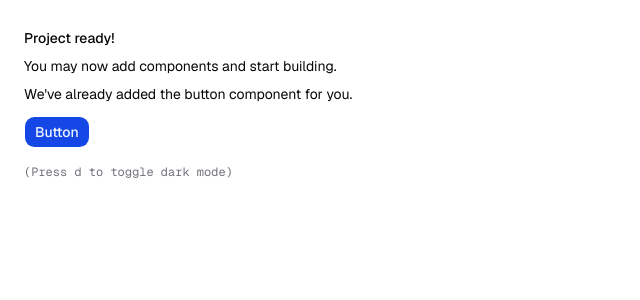
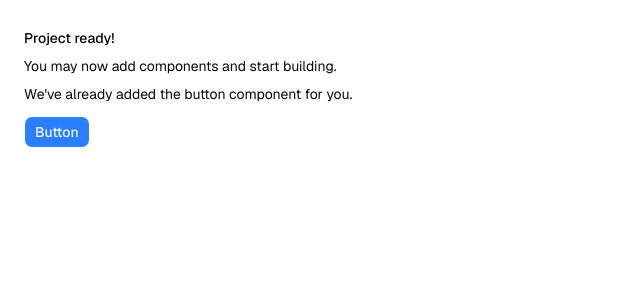
Before and after one commit to uw-datasci/estimathon-v2, a Next.js app in the folder apps/web/: page / in a window 1280 px wide. Shown: the top 300 px of the page, without its empty margins (0-640 px from the left). Built offline with nearby package versions, Linux system fonts and the light colour scheme.

Commit message:
light theme forced

```diff
--- a/apps/web/app/layout.tsx
+++ b/apps/web/app/layout.tsx
@@ -24,7 +24,7 @@ export default function RootLayout({
       lang="en"
       suppressHydrationWarning
       className={cn(
-        "antialiased",
+        "light antialiased",
         fontMono.variable,
         "font-sans",
         fontSans.variable
--- a/apps/web/app/page.tsx
+++ b/apps/web/app/page.tsx
@@ -10,9 +10,6 @@ export default function Page() {
           <p>We&apos;ve already added the button component for you.</p>
           <Button className="mt-2">Button</Button>
         </div>
-        <div className="text-muted-foreground font-mono text-xs">
-          (Press <kbd>d</kbd> to toggle dark mode)
-        </div>
       </div>
     </div>
   )
--- a/apps/web/components/theme-provider.tsx
+++ b/apps/web/components/theme-provider.tsx
@@ -1,61 +1,21 @@
 "use client"
 
-import { ComponentProps, useEffect } from "react"
-import { ThemeProvider as NextThemesProvider, useTheme } from "next-themes"
+import { ComponentProps } from "react"
+import { ThemeProvider as NextThemesProvider } from "next-themes"
 
-function ThemeProvider({
+export function ThemeProvider({
   children,
   ...props
 }: Readonly<ComponentProps<typeof NextThemesProvider>>) {
   return (
     <NextThemesProvider
       attribute="class"
-      defaultTheme="system"
-      enableSystem
+      forcedTheme="light"
+      enableSystem={false}
       disableTransitionOnChange
       {...props}
     >
-      <ThemeHotkey />
       {children}
     </NextThemesProvider>
   )
 }
-
-function isTypingTarget(target: EventTarget | null) {
-  if (!(target instanceof HTMLElement)) return false
-
-  return (
-    target.isContentEditable ||
-    target.tagName === "INPUT" ||
-    target.tagName === "TEXTAREA" ||
-    target.tagName === "SELECT"
-  )
-}
-
-function ThemeHotkey() {
-  const { resolvedTheme, setTheme } = useTheme()
-
-  useEffect(() => {
-    function onKeyDown(event: KeyboardEvent) {
-      if (event.defaultPrevented || event.repeat) return
-
-      if (event.metaKey || event.ctrlKey || event.altKey) return
-
-      if (event.key.toLowerCase() !== "d") return
-
-      if (isTypingTarget(event.target)) return
-
-      setTheme(resolvedTheme === "dark" ? "light" : "dark")
-    }
-
-    globalThis.addEventListener("keydown", onKeyDown)
-
-    return () => {
-      globalThis.removeEventListener("keydown", onKeyDown)
-    }
-  }, [resolvedTheme, setTheme])
-
-  return null
-}
-
-export { ThemeProvider }
--- a/packages/ui/src/styles/globals.css
+++ b/packages/ui/src/styles/globals.css
@@ -51,14 +51,14 @@
 }
 
 :root {
-  --radius: 0.65rem;
+  --radius: 0.5rem;
   --background: oklch(1 0 0);
   --foreground: oklch(0.141 0.005 285.823);
   --card: oklch(1 0 0);
   --card-foreground: oklch(0.141 0.005 285.823);
   --popover: oklch(1 0 0);
   --popover-foreground: oklch(0.141 0.005 285.823);
-  --primary: oklch(0.488 0.243 264.376);
+  --primary: oklch(0.623 0.214 259.815);
   --primary-foreground: oklch(0.97 0.014 254.604);
   --secondary: oklch(0.967 0.001 286.375);
   --secondary-foreground: oklch(0.21 0.006 285.885);
@@ -69,20 +69,20 @@
   --destructive: oklch(0.577 0.245 27.325);
   --border: oklch(0.92 0.004 286.32);
   --input: oklch(0.92 0.004 286.32);
-  --ring: oklch(0.708 0 0);
-  --chart-1: oklch(0.809 0.105 251.813);
-  --chart-2: oklch(0.623 0.214 259.815);
-  --chart-3: oklch(0.546 0.245 262.881);
-  --chart-4: oklch(0.488 0.243 264.376);
-  --chart-5: oklch(0.424 0.199 265.638);
+  --ring: oklch(0.623 0.214 259.815);
+  --chart-1: oklch(0.646 0.222 41.116);
+  --chart-2: oklch(0.6 0.118 184.704);
+  --chart-3: oklch(0.398 0.07 227.392);
+  --chart-4: oklch(0.828 0.189 84.429);
+  --chart-5: oklch(0.769 0.188 70.08);
   --sidebar: oklch(0.985 0 0);
   --sidebar-foreground: oklch(0.141 0.005 285.823);
-  --sidebar-primary: oklch(0.546 0.245 262.881);
+  --sidebar-primary: oklch(0.623 0.214 259.815);
   --sidebar-primary-foreground: oklch(0.97 0.014 254.604);
   --sidebar-accent: oklch(0.967 0.001 286.375);
   --sidebar-accent-foreground: oklch(0.21 0.006 285.885);
   --sidebar-border: oklch(0.92 0.004 286.32);
-  --sidebar-ring: oklch(0.708 0 0);
+  --sidebar-ring: oklch(0.623 0.214 259.815);
 }
 
 .dark {
@@ -92,8 +92,8 @@
   --card-foreground: oklch(0.985 0 0);
   --popover: oklch(0.21 0.006 285.885);
   --popover-foreground: oklch(0.985 0 0);
-  --primary: oklch(0.488 0.243 264.376);
-  --primary-foreground: oklch(0.97 0.014 254.604);
+  --primary: oklch(0.546 0.245 262.881);
+  --primary-foreground: oklch(0.379 0.146 265.522);
   --secondary: oklch(0.274 0.006 286.033);
   --secondary-foreground: oklch(0.985 0 0);
   --muted: oklch(0.274 0.006 286.033);
@@ -103,20 +103,20 @@
   --destructive: oklch(0.704 0.191 22.216);
   --border: oklch(1 0 0 / 10%);
   --input: oklch(1 0 0 / 15%);
-  --ring: oklch(0.556 0 0);
-  --chart-1: oklch(0.809 0.105 251.813);
-  --chart-2: oklch(0.623 0.214 259.815);
-  --chart-3: oklch(0.546 0.245 262.881);
-  --chart-4: oklch(0.488 0.243 264.376);
-  --chart-5: oklch(0.424 0.199 265.638);
+  --ring: oklch(0.488 0.243 264.376);
+  --chart-1: oklch(0.488 0.243 264.376);
+  --chart-2: oklch(0.696 0.17 162.48);
+  --chart-3: oklch(0.769 0.188 70.08);
+  --chart-4: oklch(0.627 0.265 303.9);
+  --chart-5: oklch(0.645 0.246 16.439);
   --sidebar: oklch(0.21 0.006 285.885);
   --sidebar-foreground: oklch(0.985 0 0);
-  --sidebar-primary: oklch(0.623 0.214 259.815);
-  --sidebar-primary-foreground: oklch(0.97 0.014 254.604);
+  --sidebar-primary: oklch(0.546 0.245 262.881);
+  --sidebar-primary-foreground: oklch(0.379 0.146 265.522);
   --sidebar-accent: oklch(0.274 0.006 286.033);
   --sidebar-accent-foreground: oklch(0.985 0 0);
   --sidebar-border: oklch(1 0 0 / 10%);
-  --sidebar-ring: oklch(0.439 0 0);
+  --sidebar-ring: oklch(0.488 0.243 264.376);
 }
 
 @layer base {
```
